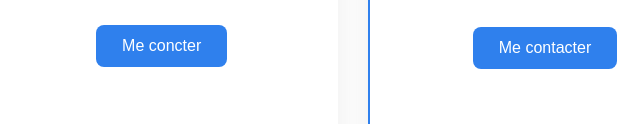
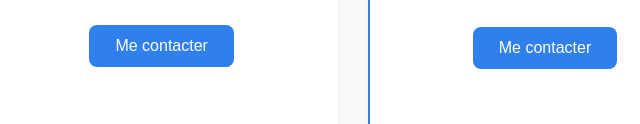
Before and after one commit to Rakieft/Professional, a plain HTML site: page tarifs.html in a window 1280 px wide. Shown: the part 676-800 px from the top of the page, 95-735 px from the left. Drawn offline with nearby package versions, Linux system fonts and the light colour scheme.

Commit message:
another one

```diff
--- a/tarifs.html
+++ b/tarifs.html
@@ -61,7 +61,7 @@
       <li>✔ Formulaire de contact</li>
       <li>✔ Mise en ligne</li>
     </ul>
-    <a href="contact.html" class="btn-pricing">Me concter</a>
+    <a href="contact.html" class="btn-pricing">Me contacter</a>
   </div>
 
   <div class="pricing-card popular">
```
